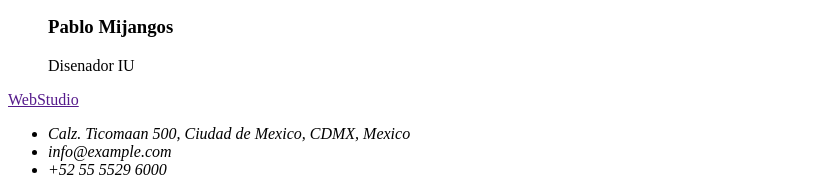
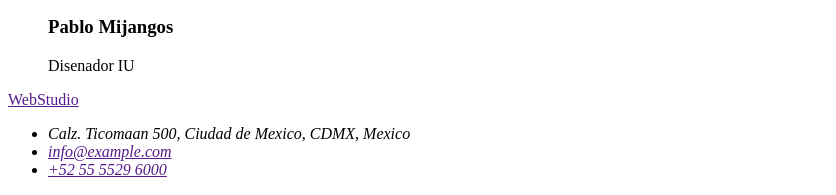
Before and after one commit to Mateog92/goit-markup-hw-01-, a plain HTML site: page index.html in a window 1280 px wide. Shown: the part 1088-1283 px from the top of the page, without its empty margins (0-836 px from the left). Drawn offline with Linux system fonts and the light colour scheme.

Commit message:
Ajuste contactos

```diff
--- a/index.html
+++ b/index.html
@@ -107,8 +107,8 @@
       <address>
         <ul>
           <li>Calz. Ticomaan 500, Ciudad de Mexico, CDMX, Mexico</li>
-          <li>info@example.com</li>
-          <li>+52 55 5529 6000</li>
+          <li><a href="">info@example.com</a></li>
+          <li><a href="">+52 55 5529 6000</a></li>
         </ul>
       </address>
     </footer>
```
